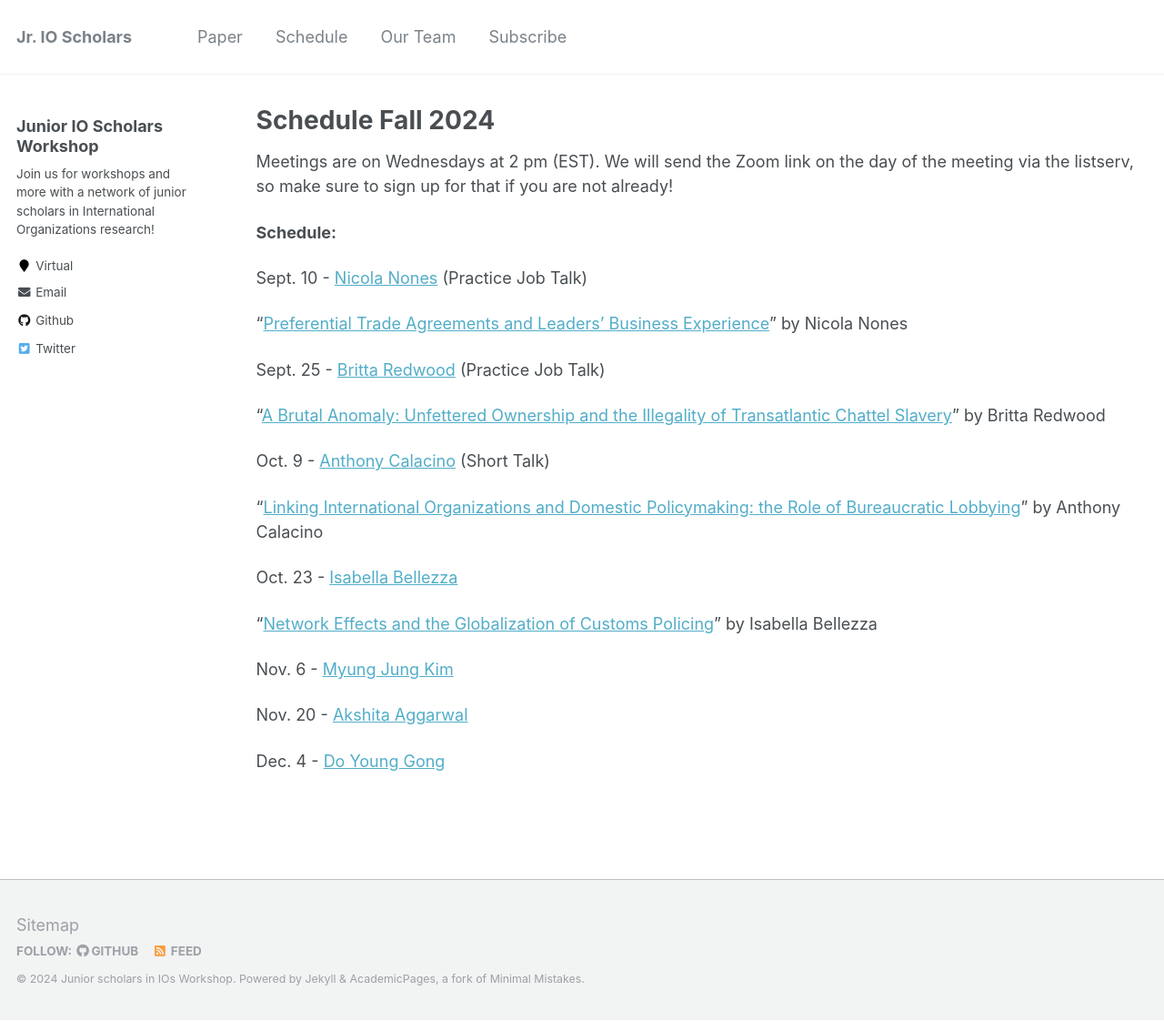
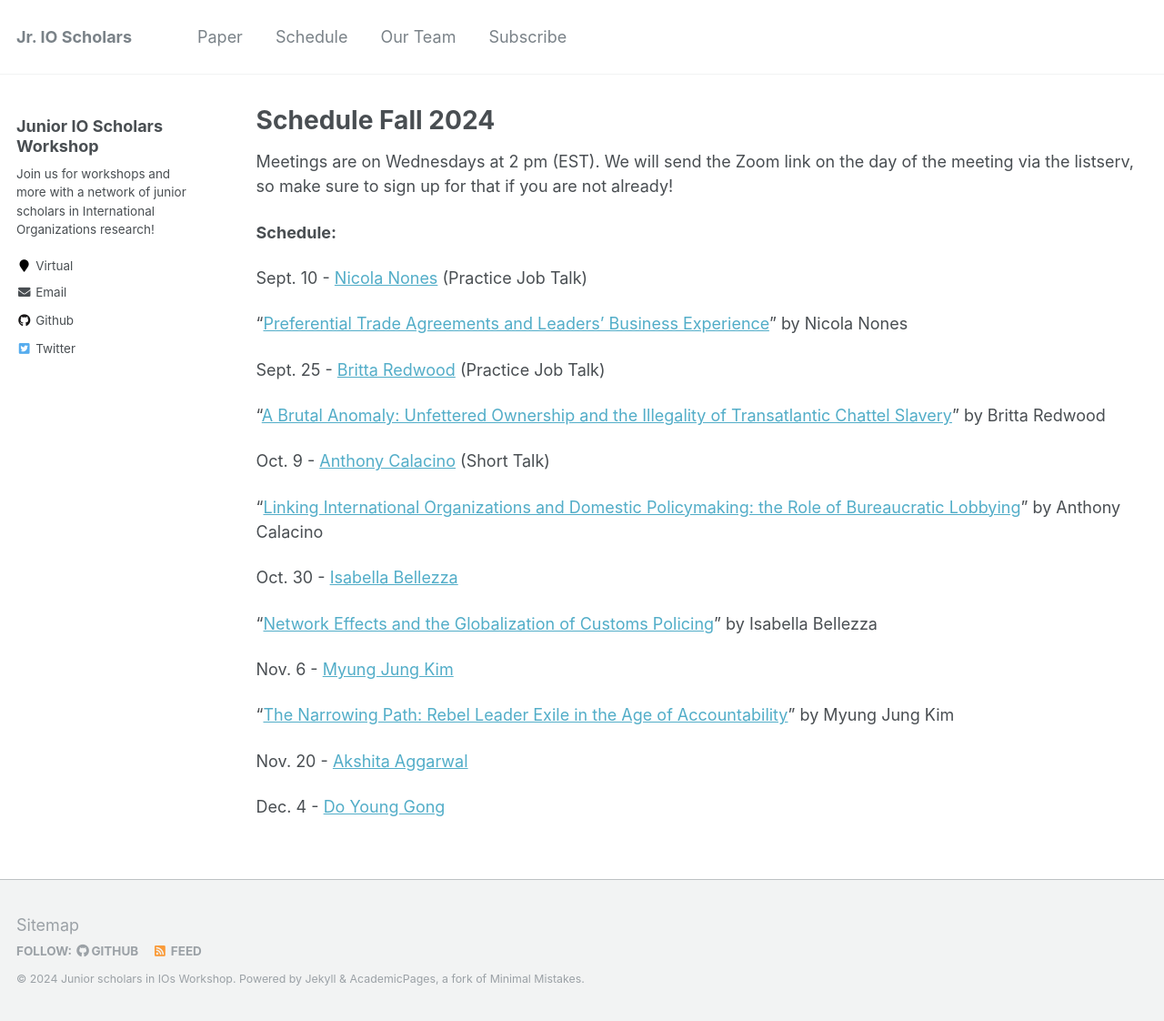
Before and after one commit to IO-workshop/IO-workshop.github.io, a Jekyll site: the page built from _pages/schedule.md, in a window 1280 px wide and 1122 px high. Shown: the whole window at 91% size. Built offline with Jekyll 4.4.1, drawn with Linux system fonts in a browser that asks for light colours.

Commit message:
update for 11/6 workshop

```diff
--- a/_pages/schedule.md
+++ b/_pages/schedule.md
@@ -20,11 +20,13 @@ Oct. 9 - [Anthony Calacino](https://anthonycalacino.com/) (Short Talk)
 
 "[Linking International Organizations and Domestic Policymaking: the Role of Bureaucratic Lobbying](https://io-workshop.github.io/files/calacino_io_influence_april_1_2024.pdf)" by Anthony Calacino
 
-Oct. 23 - [Isabella Bellezza](https://www.isabellabellezza.com/)
+Oct. 30 - [Isabella Bellezza](https://www.isabellabellezza.com/)
 
 "[Network Effects and the Globalization of Customs Policing](https://io-workshop.github.io/files/Bellezza_Border_Security_Cooperation.pdf)" by Isabella Bellezza
 
 Nov. 6 - [Myung Jung Kim](https://www.myungjungkim.com/)
+
+"[The Narrowing Path: Rebel Leader Exile in the Age of Accountability](https://io-workshop.github.io/files/JMP_Myungjung_Kim_Oct2024.pdf)" by Myung Jung Kim
 
 Nov. 20 - [Akshita Aggarwal](https://politicalscience.columbian.gwu.edu/akshita-aggarwal)
 
```
Also changed, not shown: 1 other file.
